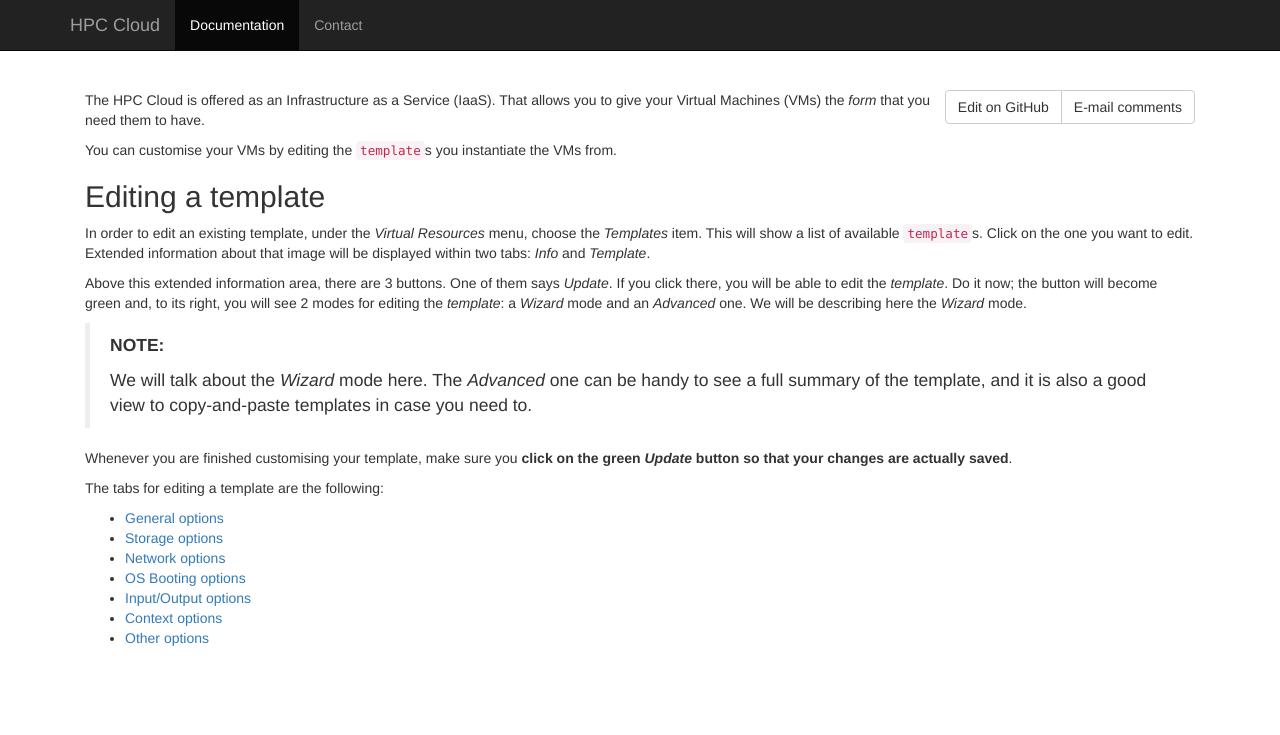
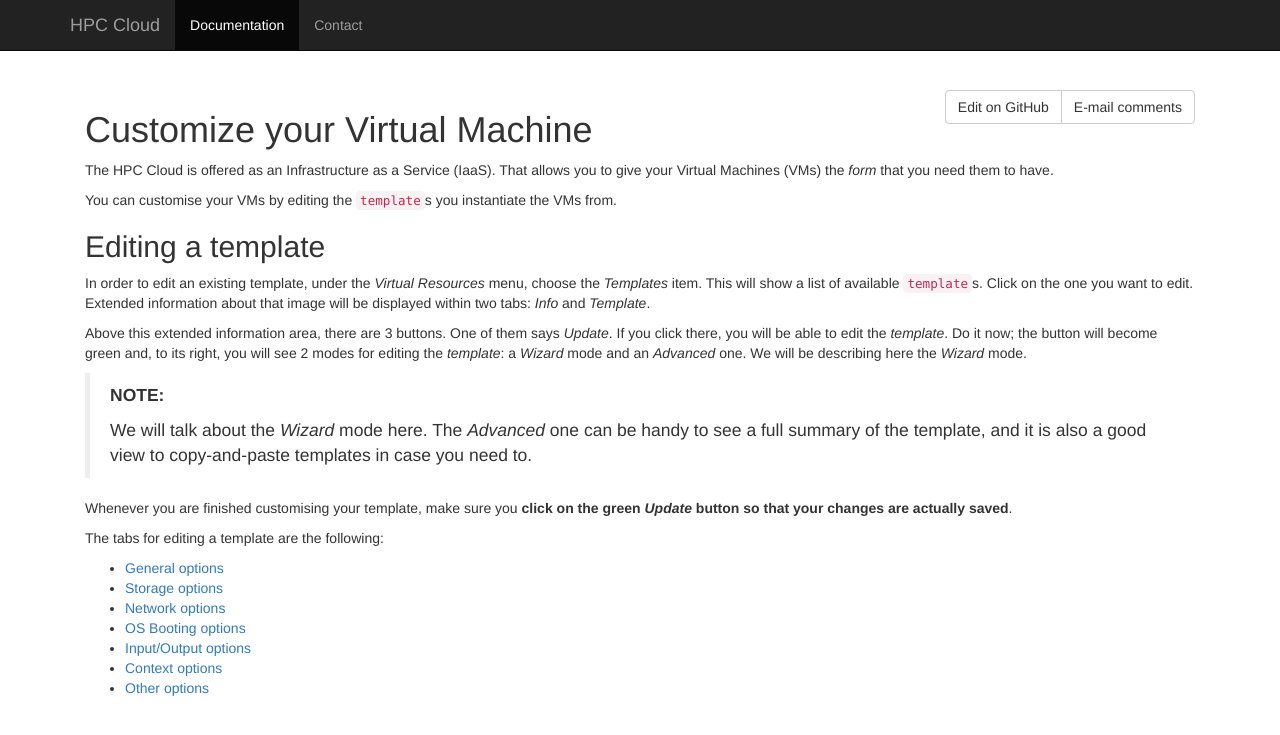
Before and after one commit to sara-nl/clouddocs, a Jekyll site: the page built from customize-your-vm.markdown, in a window 1280 px wide. Shown: the top 735 px of the page. Built offline with Jekyll 4.4.1, drawn with Linux system fonts in a browser that asks for light colours.

Commit message:
title added

```diff
--- a/customize-your-vm.markdown
+++ b/customize-your-vm.markdown
@@ -1,6 +1,9 @@
 ---
 layout: default
 ---
+
+# Customize your Virtual Machine
+
 The HPC Cloud is offered as an Infrastructure as a Service (IaaS). That allows you to give your Virtual Machines (VMs) the _form_ that you need them to have.
 
 You can customise your VMs by editing the `template`s you instantiate the VMs from.
```
